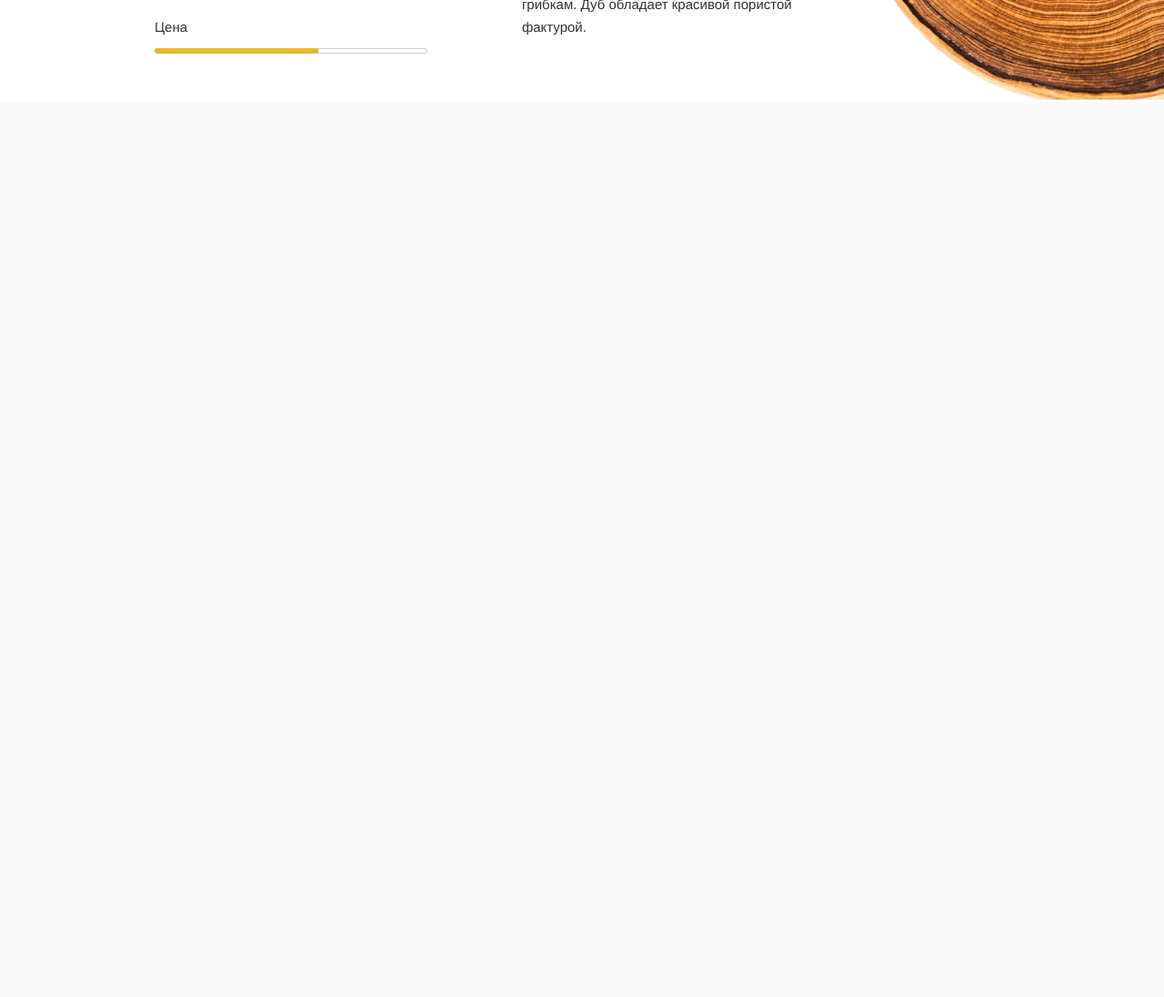
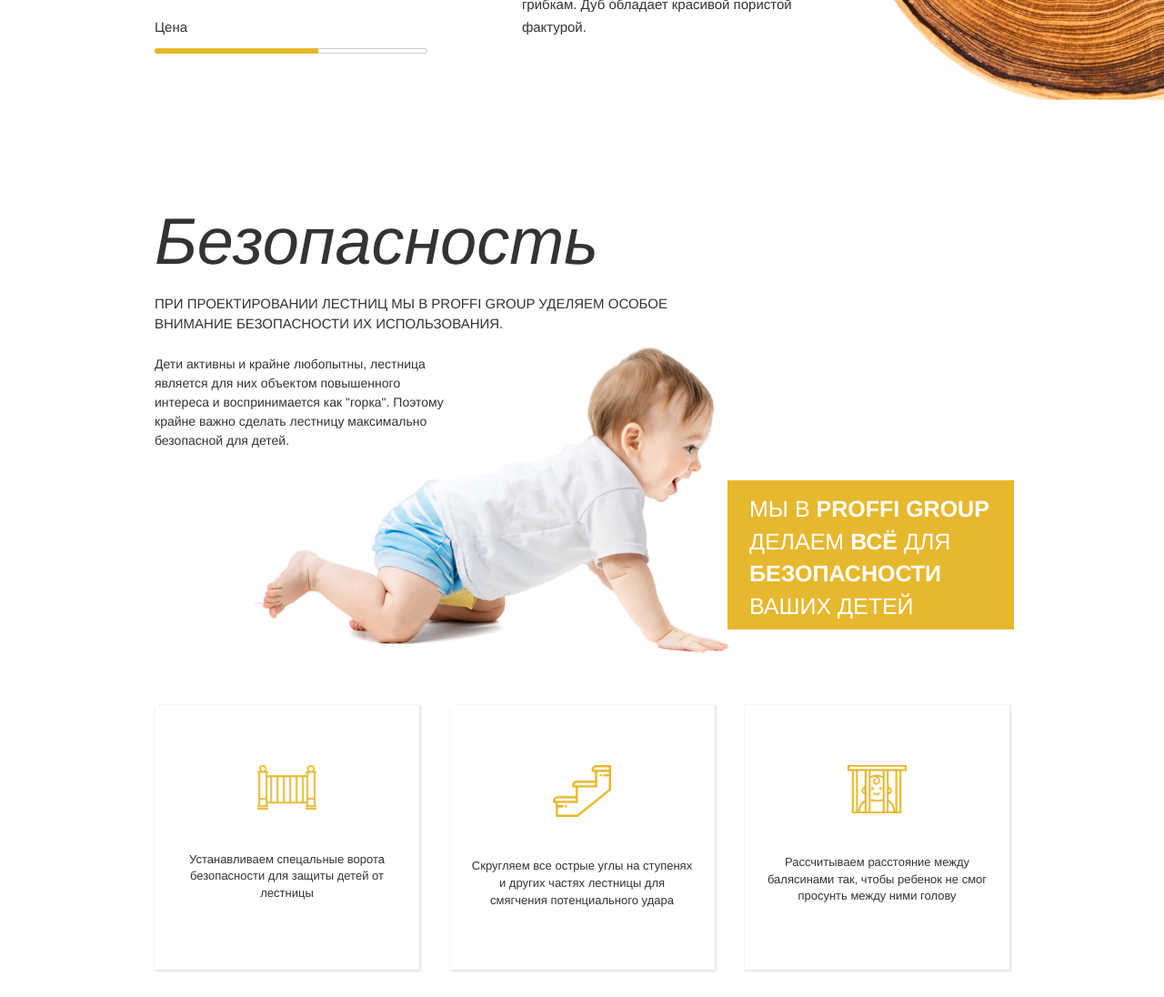
Before and after one commit to Mikhail11/Proffi-Group, a PHP site: page /index2.html in a window 1280 px wide. Shown: the part 2393-3489 px from the top of the page at 91% size. Before the commit the page ends 2503 px from the top, so only its background shows below. Run offline with PHP 8.4, Linux system fonts and the light colour scheme.

Commit message:
Сверстан четвертый блок

```diff
--- a/css/style2.css
+++ b/css/style2.css
@@ -532,6 +532,100 @@ html {
     border-radius: 3px;
 }
 
+/* safety */
+.safety {
+    display: -webkit-box;
+    display: -ms-flexbox;
+    display: flex;
+    -webkit-box-align: start;
+    -ms-flex-align: start;
+    align-items: flex-start;
+    -webkit-box-pack:start;
+    -ms-flex-pack:start;
+    justify-content:flex-start;
+    margin-top: 4.3rem;
+    flex-direction: column;
+    background-image: url("../img/safety/child.png");
+    background-size: 62.4rem  44.4rem;
+    background-repeat: no-repeat;
+    min-height: 55rem;
+    background-position: 11rem 14rem;
+    position:relative;
+}
+
+.safety__header {
+    font-size: 7.2rem;
+    margin-top: 4.8rem;
+    font-style: italic;
+    line-height: 1;
+}
+
+.safety__sub-header {
+    display: block;
+    font-size: 1.5rem;
+    width: 64rem;
+    margin-top: 2.2rem;
+    line-height: 1.5;
+    text-transform: uppercase;
+}
+
+.safety__description {
+    display: block;
+    font-size: 1.4rem;
+    width: 33rem;
+    margin-top: 2.2rem;
+    line-height: 1.5;
+}
+
+.safety__info-block {
+    top: 34.7rem;
+    left: 63rem;
+    position: absolute;
+    width: 31.5rem;
+    height: 16.4rem;
+    background-color: #e6b82e;
+    padding: 1.4rem 2.4rem;
+}
+
+.safety__info-text {
+    font-size: 2.5rem;
+    text-transform: uppercase;
+    color:#fff;
+}
+
+.safety__properties {
+    display:-webkit-box;
+    display:-ms-flexbox;
+    display:flex;
+    -webkit-box-align:center;
+    -ms-flex-align:center;
+    align-items:center;
+    -webkit-box-pack:justify;
+    -ms-flex-pack:justify;
+    justify-content:space-between;
+    margin-top: 28rem;
+    width: 100%;
+}
+
+.safety__properties-item {
+    width: 29.1rem;
+    height: 29.1rem;
+    box-shadow: 1px 1px 2px 1px #e8e4e4;
+    padding: 2.7rem 2.36rem;
+    text-align: center;
+}
+
+.safety__properties-img {
+    width: 6.47rem;
+    margin-top: 3.9rem;
+}
+
+.safety__properties-text {
+    margin-top: 4.56rem;
+    font-size: 1.3rem;
+    display:block;
+}
+
 /* wood */
 
 .wood {
--- a/index2.html
+++ b/index2.html
@@ -216,7 +216,49 @@
     </div>
     <div class="wood"></div>
 </section>
-
+<section class="section" id="safety">
+    <div class="section__content">
+        <div class="safety">
+            <span class="safety__header">Безопасность</span>
+            <span class="safety__sub-header">
+                ПРИ ПРОЕКТИРОВАНИИ ЛЕСТНИЦ МЫ В PROFFI GROUP УДЕЛЯЕМ
+                ОСОБОЕ ВНИМАНИЕ БЕЗОПАСНОСТИ ИХ ИСПОЛЬЗОВАНИЯ.
+            </span>
+            <span class="safety__description">
+                Дети активны и крайне любопытны, лестница является для них объектом повышенного интереса и воспринимается как "горка".
+                Поэтому крайне важно сделать лестницу максимально безопасной для детей.
+            </span>
+            <div class="safety__info-block">
+                <span class="safety__info-text">
+                    МЫ В <b>PROFFI GROUP</b> ДЕЛАЕМ
+                    <b>ВСЁ</b> ДЛЯ <b>БЕЗОПАСНОСТИ</b> ВАШИХ ДЕТЕЙ
+                </span>
+            </div>
+            <div class="safety__properties">
+                <div class="safety__properties-item">
+                    <img src="img/safety/icon_1.png" class="safety__properties-img">
+                    <span class="safety__properties-text">
+                        Устанавливаем спецальные ворота безопасности для защиты детей от лестницы
+                    </span>
+                </div>
+                <div class="safety__properties-item">
+                    <img src="img/safety/icon_2.png" class="safety__properties-img">
+                    <span class="safety__properties-text">
+                        Скругляем все острые углы на ступенях
+                        и других частях лестницы для смягчения потенциального удара
+                    </span>
+                </div>
+                <div class="safety__properties-item">
+                    <img src="img/safety/icon_3.png" class="safety__properties-img">
+                    <span class="safety__properties-text">
+                        Рассчитываем расстояние между балясинами так,
+                        чтобы ребенок не смог просунть между ними голову
+                    </span>
+                </div>
+            </div>
+        </div>
+    </div>
+</section>
 
 
 <!--&lt;!&ndash; Core JavaScript Files &ndash;&gt;-->
```
Also changed, not shown: img/safety/child.png (added), img/safety/icon_1.png (added), img/safety/icon_2.png (added), img/safety/icon_3.png (added).
